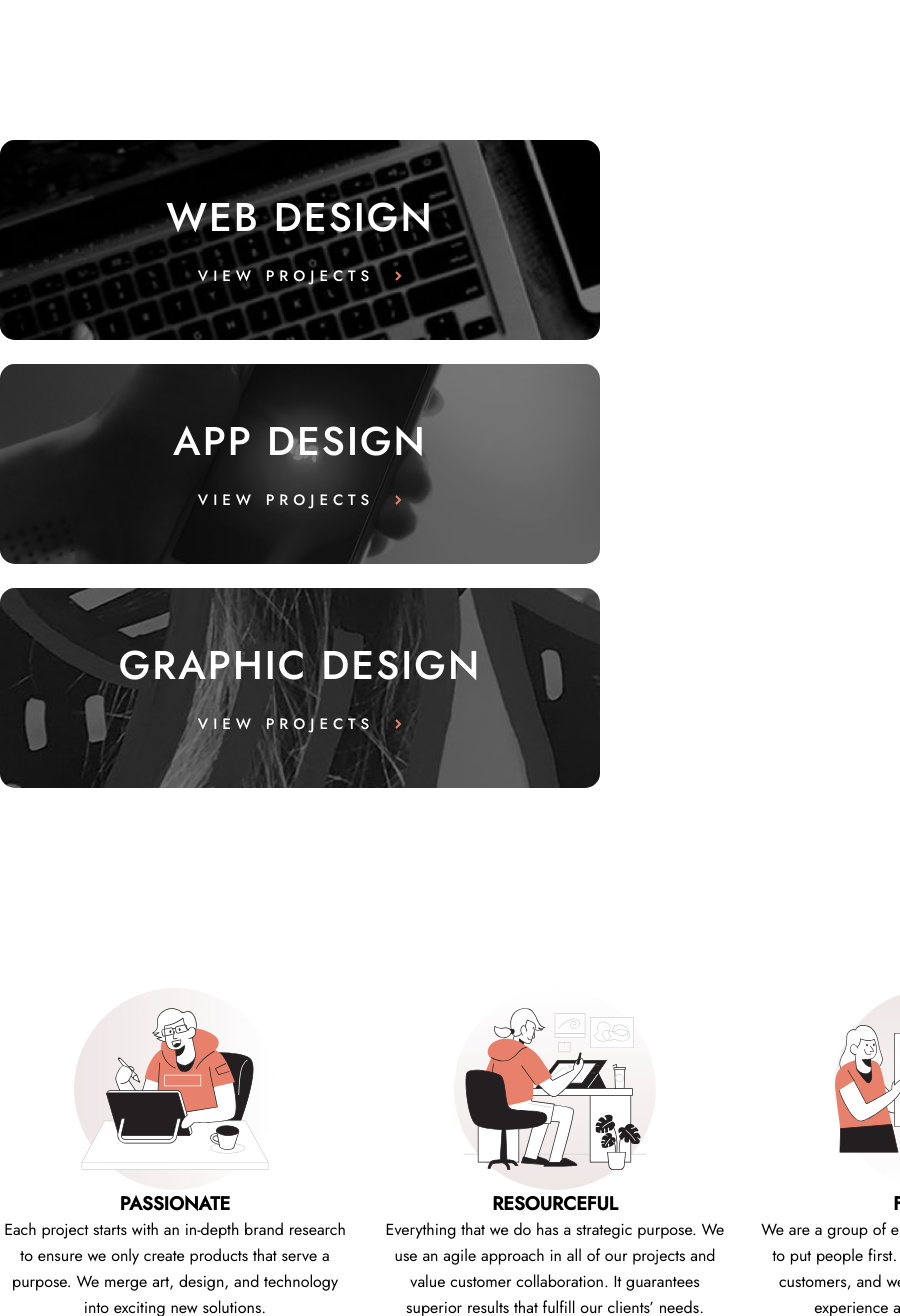
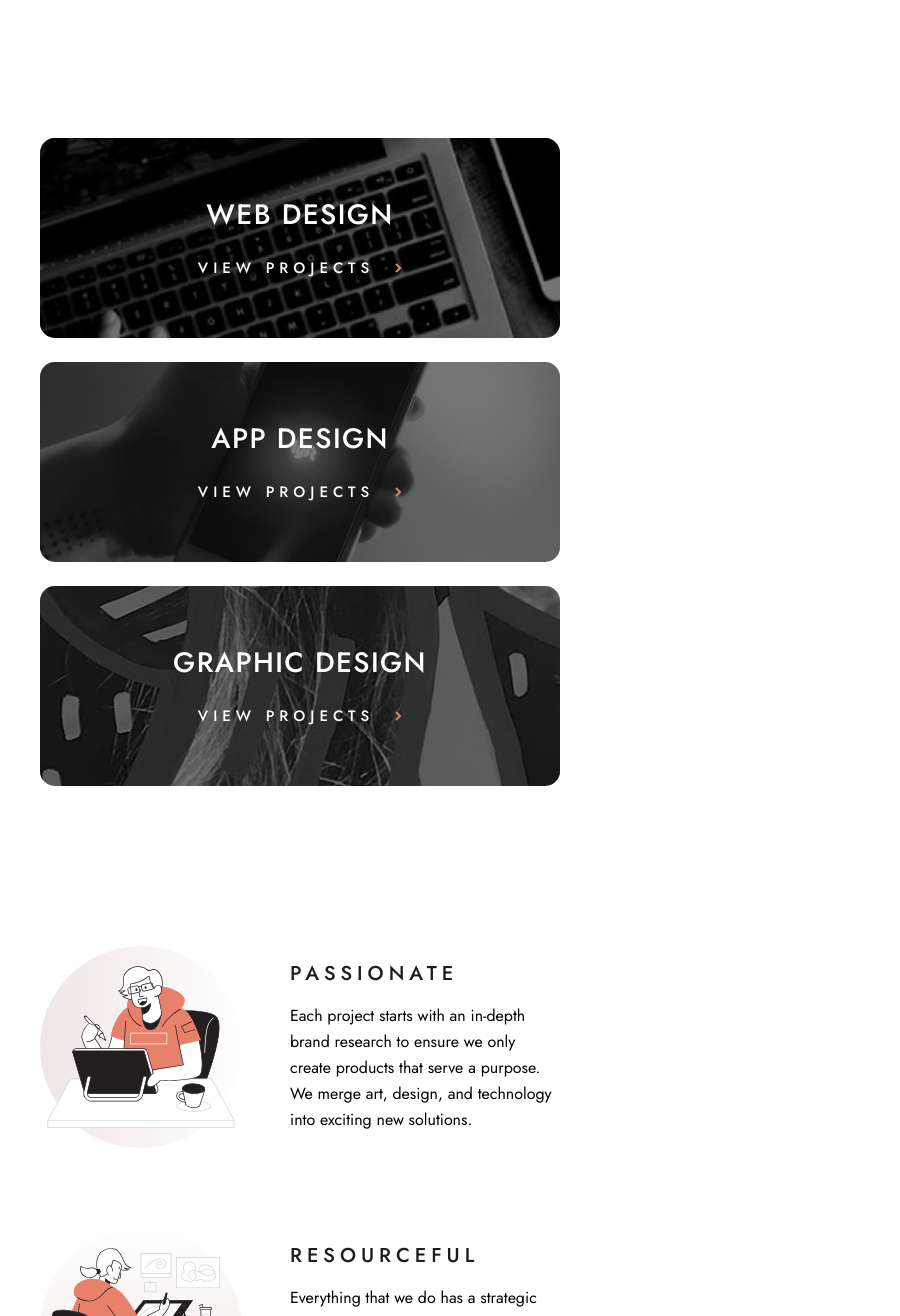
Before and after one commit to GiannisJOHN/designo, a React (Create React App) app: page / in a window 600 px wide. Shown: the part 1020-2336 px from the top of the page, 900 px wide, since content can reach past the window. Built offline with nearby package versions, Linux system fonts and the light colour scheme.

Commit message:
homepage properly aligned

```diff
--- a/src/components/features/features-element.jsx
+++ b/src/components/features/features-element.jsx
@@ -5,7 +5,7 @@ function FeaturesElement(props) {
         <div className='feature-element-wrapper'>
             <img className="feature-img" src={props.data.image} alt="" />
             <div className="feature-title-wrapper">
-                <h3>{props.data.title}</h3>
+                <h3 className='feature-title'>{props.data.title}</h3>
                 <p className="paragraph">{props.data.text}</p>
             </div>
         </div>
--- a/src/components/features/index.jsx
+++ b/src/components/features/index.jsx
@@ -11,7 +11,7 @@ function Features() {
     }
 
     return (
-        <section className='container features-container'>
+        <section className='container features-container section-space'>
             {renderFeatureElements(featuresData)}
         </section>
     )
--- a/src/components/home/links.jsx
+++ b/src/components/home/links.jsx
@@ -3,7 +3,7 @@ import LinkBox from '../link-box'
 
 function Links() {
     return (
-        <div className='container links-container'>
+        <div className='container links-container section-space'>
             <LinkBox name='web' />
             <LinkBox name='app' />
             <LinkBox name='graphic' />
--- a/src/css/features.css
+++ b/src/css/features.css
@@ -1,10 +1,7 @@
 .features-container {
     display: flex;
     gap: 30px;
-
-
-
-    margin-bottom: 200px;
+    justify-content: space-between;
 }
 
 .feature-element-wrapper {
@@ -14,5 +11,49 @@
     text-align: center;
     width: 100%;
     max-width: 350px;
-    min-width: 350px;
 }
+
+.feature-title {
+    margin-top: 48px;
+    margin-bottom: 32px;
+    color: var(--color-black);
+    font-size: 20px;
+    font-weight: 500;
+    line-height: 26px;
+    letter-spacing: 5px;
+}
+
+@media (min-width: 600px) and (max-width: 840px) {
+
+    .features-container {
+        flex-direction: column;
+        gap: 32px;
+    }
+
+    .feature-element-wrapper {
+        flex-direction: row;
+        max-width: none;
+        text-align: left;
+        gap: 48px;
+    }
+
+    .feature-title {
+        margin-top: 0;
+        margin-bottom: 16px;
+    }
+
+}
+
+@media (max-width: 600px) {
+
+    .features-container {
+        flex-direction: column;
+        align-items: center;
+        gap: 80px;
+    }
+
+    .feature-element-wrapper {
+        max-width: none;
+    }
+
+}
--- a/src/css/global-styles.css
+++ b/src/css/global-styles.css
@@ -24,10 +24,13 @@
 	align-items: center;
 }
 
+.section-space {
+	margin-top: 160px;
+}
+
 .container {
-	box-sizing: content-box;
 	width: 100%;
-	max-width: 1111px;
+	max-width: calc(1111px + 40px * 2);
 	padding: 0 40px;
 }
 
@@ -106,4 +109,8 @@
 	.container {
 		padding: 0 24px;
 	}
+
+	.section-space {
+		margin-top: 120px;
+	}
 }
--- a/src/css/home.css
+++ b/src/css/home.css
@@ -1,6 +1,5 @@
 .home-hero-container {
-    margin-top: 67px;
-    margin-bottom: 160px;
+
 }
 
 .home-hero-wrapper {
@@ -16,8 +15,9 @@
 .home-hero-title {
     width: 100%;
     min-width: 540px;
+    max-width: 540px;
     height: auto;
-    margin-bottom: 11px;
+    margin-bottom: 32px;
 }
 
 .home-hero-paragraph {
@@ -71,6 +71,7 @@
     .home-hero-title {
         min-width: initial;
         max-width: 540px;
+        margin-bottom: 29px;
     }
 
     .home-hero-paragraph {
@@ -98,9 +99,14 @@
     .home-hero-title {
         min-height: 118px;
         margin-bottom: 14px;
+        max-width: 427px;
     }
 
     .home-hero-img-container {
         margin-top: 80px;
     }
+
+    .home-hero-paragraph {
+        margin-bottom: 24px;
+    }
 }
--- a/src/css/link-box.css
+++ b/src/css/link-box.css
@@ -75,6 +75,13 @@
 }
 
 @media (max-width: 770px) {
+
+    .link-box-title {
+        font-size: 28px;
+        line-height: 36px;
+        letter-spacing: 1.4px;
+    }
+
     .link-box {
         height: 200px;
     }
--- a/src/css/links.css
+++ b/src/css/links.css
@@ -5,9 +5,6 @@
     grid-column-gap: 30px;
     grid-row-gap: 24px;
     min-height: 640px;
-
-
-    margin-bottom: 200px;
 }
 
 @media (max-width: 770px) {
--- a/src/css/navbar.css
+++ b/src/css/navbar.css
@@ -2,7 +2,7 @@
     display: flex;
     justify-content: space-between;
     align-items: center;
-    margin-top: 64px;
+    height: 155px;
 }
 
 .navbar-list {
@@ -14,3 +14,9 @@
 .navbar-logo {
     width: 196px;
 }
+
+@media (max-width: 375px) {
+    .navbar-container {
+        height: 96px;
+    }
+}
```
